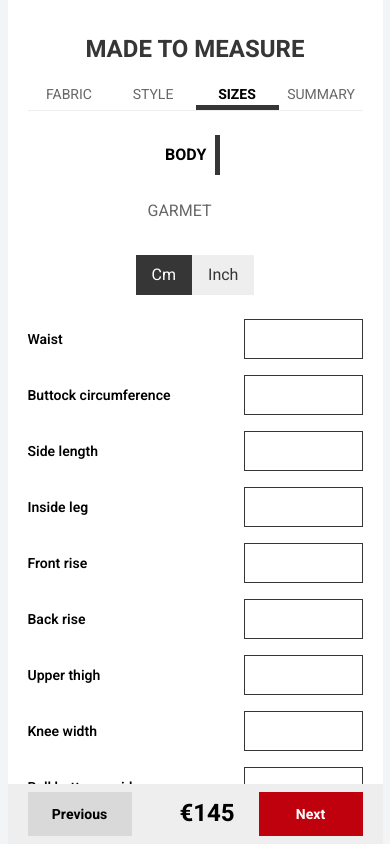
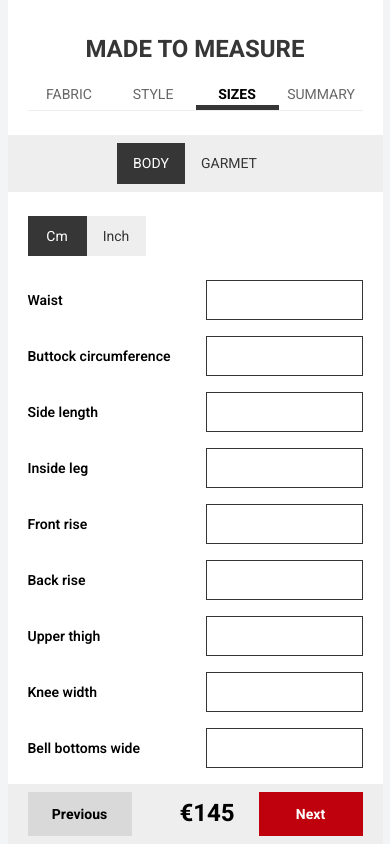
Before and after one commit to GintautasTubilevicius/oyster-multistep-form, a React (Create React App) app: page / in a window 390 px wide. Both pictures are taken after a click on the element "SIZES". Shown: the top 844 px of the page. Built offline with nearby package versions, Linux system fonts and the light colour scheme.

Commit message:
more mobile

```diff
--- a/src/components/Step3.jsx
+++ b/src/components/Step3.jsx
@@ -69,16 +69,16 @@ const Step3 = ({ formData, setFormData }) => {
   return (
     <div className="flex flex-col justify-center gap-6 lg:gap-8 lg:flex-row">
       {/* Blokas 1: Navigacija */}
-      <div className="w-full max-w-[192px] text-end">
+      <div className="bg-[#EEEEEE] py-2 -mx-5 lg:w-full lg:mx-w-[192px] lg:text-end lg:bg-transparent lg:pl-0 lg:pr-0 lg:py-0 lg:mx-0">
         <h3 className="text-[24px] font-bold mb-6 hidden lg:block">MEASUREMENTS</h3>
-        <ul className="space-y-4">
+        <ul className="flex flex-row justify-center lg:space-y-4 lg:flex-col lg:p-0 lg:mr-0">
           {["BODY", "GARMET"].map((category) => (
             <li
               key={category}
-              className={`cursor-pointer p-2 ${
+              className={`cursor-pointer ${
                 currentSubpage === category
-                  ? "font-bold text-[16px] border-r-[5px] border-[#363636]"
-                  : "text-[#676767]"
+                  ? "px-4 py-[10px] text-[14px] bg-[#363636] text-[#FFFFFF] lg:py-[12px] lg:font-bold lg:text-[#363636] lg:text-[16px] lg:border-r-[5px] lg:border-[#363636] lg:bg-transparent "
+                  : "px-4 py-[10px] text-[14px] text-regular text-[#363636] lg:py-[12px] lg:text-[#676767] lg:text-[16px]"
               }`}
               onClick={() => setCurrentSubpage(category)}
             >
@@ -91,9 +91,9 @@ const Step3 = ({ formData, setFormData }) => {
       {/* Blokas 2: Matmenys */}
       <div className="flex flex-col w-full shrink-0 lg:max-w-[250px]">
         {/* Keisti matavimo vienetus */}
-        <div className="flex justify-center mb-6">
+        <div className="flex justify-start lg:justify-center mb-6">
           <button
-            className={`px-4 py-2 ${
+            className={`w-[59px] h-[40px] px-4 py-2 text-[14px] text-center lg:w-[79px] lg:text-[16px] ${
               unit === "Cm" ? "bg-[#363636] text-[#FFFFFF]" : "bg-[#EEEEEE] text-[#363636]"
             }`}
             onClick={() => {
@@ -104,7 +104,7 @@ const Step3 = ({ formData, setFormData }) => {
             Cm
           </button>
           <button
-            className={`px-4 py-2 ${
+            className={`w-[59px] h-[40px] px-4 py-2 text-[14px] text-center lg:w-[79px] lg:text-[16px] ${
               unit === "Inch" ? "bg-[#363636] text-[#FFFFFF]" : "bg-[#EEEEEE] text-[#363636]"
             }`}
             onClick={() => {
@@ -131,7 +131,7 @@ const Step3 = ({ formData, setFormData }) => {
                   e.target.value = e.target.value.replace(/[^0-9.,]/g, ""); // Leisti tik skaičius
                 }}
                 onChange={handleInputChange}
-                className="w-[119px] h-[40px] px-3 py-[5px] border border-[#363636]"
+                className="w-[157px] h-[40px] px-3 py-[5px] border border-[#363636] lg:w-[119px]"
               />
             </div>
           ))}
@@ -153,7 +153,7 @@ const Step3 = ({ formData, setFormData }) => {
                   e.target.value = e.target.value.replace(/[^0-9.,]/g, ""); // Leisti tik skaičius
                 }}
                 onChange={handleInputChange}
-                className="w-[119px] h-[40px] px-3 py-[5px] border border-[#363636]"
+                className="w-[157px] h-[40px] px-3 py-[5px] border border-[#363636] lg:w-[119px]"
               />
             </div>
           ))}
@@ -162,19 +162,19 @@ const Step3 = ({ formData, setFormData }) => {
 
       {/* Blokas 3: Paveikslėlis */}
       <div
-        className={`flex flex-col items-center max-w-[250px] w-full shrink-0 lg:max-w-[395px] ${currentSubpage === "GARMET" ? "justify-center" : ""}`}
+        className={`flex justify-center shrink-0 lg:flex-col lg:items-center lg:max-w-[395px] ${currentSubpage === "GARMET" ? "justify-center" : ""}`}
       >
         <img
           src={getImageSrc()}
           alt={currentSubpage === "BODY" ? "Body measurements" : "Garment measurements"}
-          className={`${currentSubpage === "GARMET" ? "h-auto max-h-full object-contain" : "object-cover h-full"} w-full `}
+          className={`${currentSubpage === "GARMET" ? "h-auto max-h-full object-contain" : "object-cover h-full"} max-w-[250px] lg:max-w-[395px] `}
         />
       </div>
 
       {/* Blokas 4: Aprašymas */}
       <div className="relative flex flex-col justify-center max-w-[387px] w-full shrink-0 px-8 py-5 gap-8 bg-[#EEEEEE]">
         <div>
-          <h4 className="text-[20px] font-semibold mb-4">WAIST MEASUREMENT</h4>
+          <h4 className="text-[24px] font-semibold mb-4 lg:text-[20px]">WAIST MEASUREMENT</h4>
           <div className="text-[14px]">
             <p>
               Measure the circumference at the place where you will actually wear your jeans. Your waist measurement will
@@ -193,18 +193,18 @@ const Step3 = ({ formData, setFormData }) => {
           <img
             src="/images/placeholder-image.jpg"
             alt="Description"
-            className="object-cover border border-gray-300 w-[323px] h-[250px]"
+            className="object-cover border border-gray-300 w-full h-[200px] lg:w-[323px] lg:h-[250px]"
           />
           {!isVideoPlaying && (
             <button
               onClick={toggleVideo}
-              className="absolute flex items-center justify-center w-12 h-12 bg-[#363636] top-1/2 left-1/2 transform -translate-x-1/2 -translate-y-1/2"
+              className="absolute flex items-center justify-center w-8 h-8 bg-[#363636] top-1/2 left-1/2 transform -translate-x-1/2 -translate-y-1/2 lg:w-12 lg:h-12"
             >
               <svg
                 xmlns="http://www.w3.org/2000/svg"
                 viewBox="0 0 24 24"
                 fill="white"
-                className="w-6 h-6"
+                className="w-4 h-4 lg:w-6 lg:h-6"
               >
                 <path d="M8 5v14l11-7z" />
               </svg>
```
